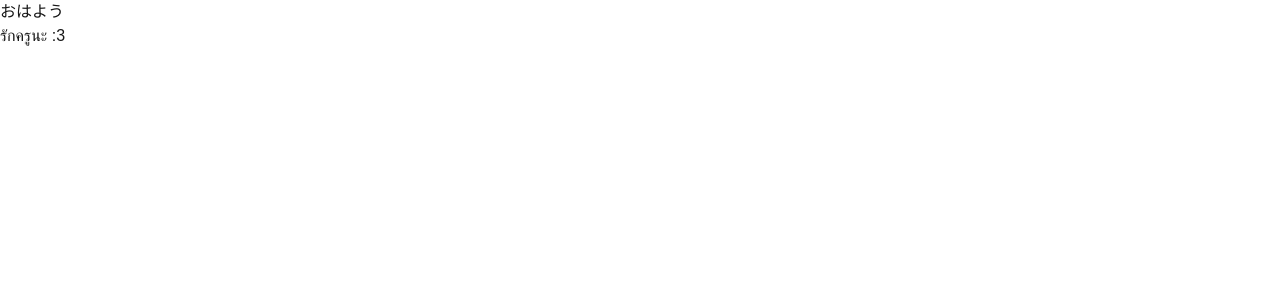
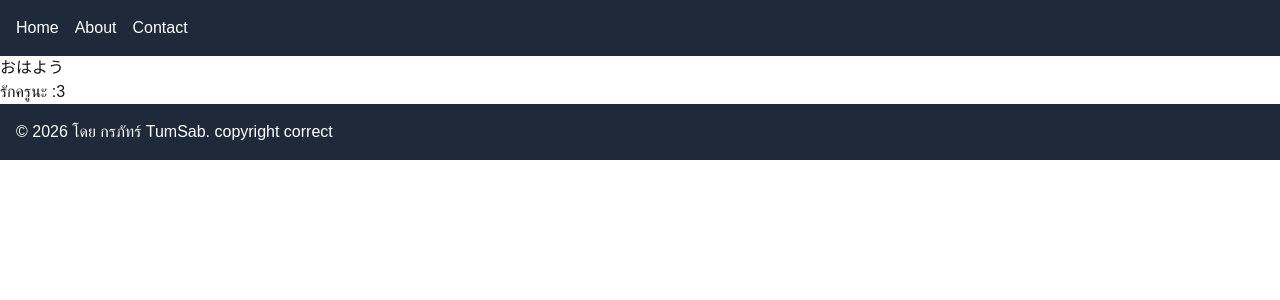
Before and after one commit to apple2447/Sabweb_Project1, a Next.js app: page / in a window 1280 px wide. Shown: the top 300 px of the page. Built offline with nearby package versions, Linux system fonts and the light colour scheme.

Commit message:
“update”

```diff
--- /dev/null
+++ b/app/components/Footer.tsx
@@ -0,0 +1,8 @@
+import Link from "next/link";
+export default function Footer() {
+    return(
+    <footer className="bg-gray-800 text-white p-4 wt-8">
+        <p>&copy; 2026 โดย กรภัทร์ TumSab. copyright correct</p>
+    </footer>
+    )
+}
--- /dev/null
+++ b/app/components/Navbar.tsx
@@ -0,0 +1,20 @@
+import Link from "next/link";
+
+export default function Navbar() {
+  return (
+    <nav className="bg-gray-800 text-white p-4">
+        <ul className="flex space-x-4">
+            <li>
+                <Link href="/" className="hover:text-gray-400">Home</Link>
+            </li>
+
+            <li>
+                <Link href="/about" className="hover:text-gray-400">About</Link>
+            </li>
+            <li>
+                <Link href="/contact" className="hover:text-gray-400">Contact</Link>
+            </li>
+        </ul>
+    </nav>
+  );
+}
--- a/app/page.tsx
+++ b/app/page.tsx
@@ -1,10 +1,14 @@
 import Image from "next/image";
+import Navbar from "./components/Navbar";
+import Footer from "./components/Footer";
 
 export default function Home() {
   return (
     <div>
+      <Navbar />
       <h6>おはよう</h6>
       <p>รักครูนะ :3</p>
+      <Footer />
     </div>
   );
 }
```
